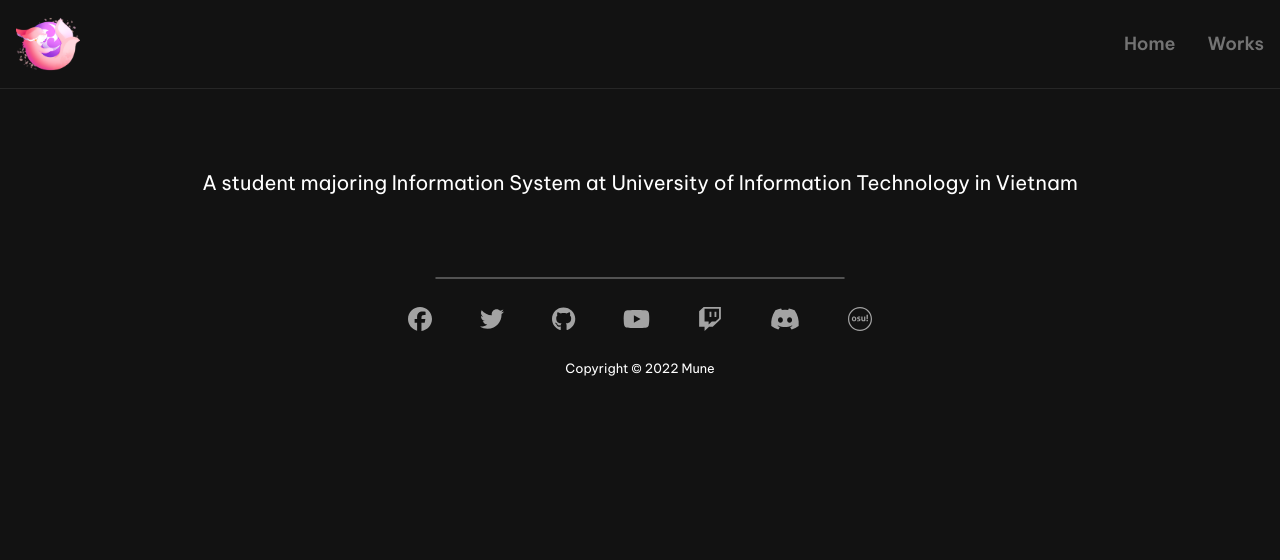
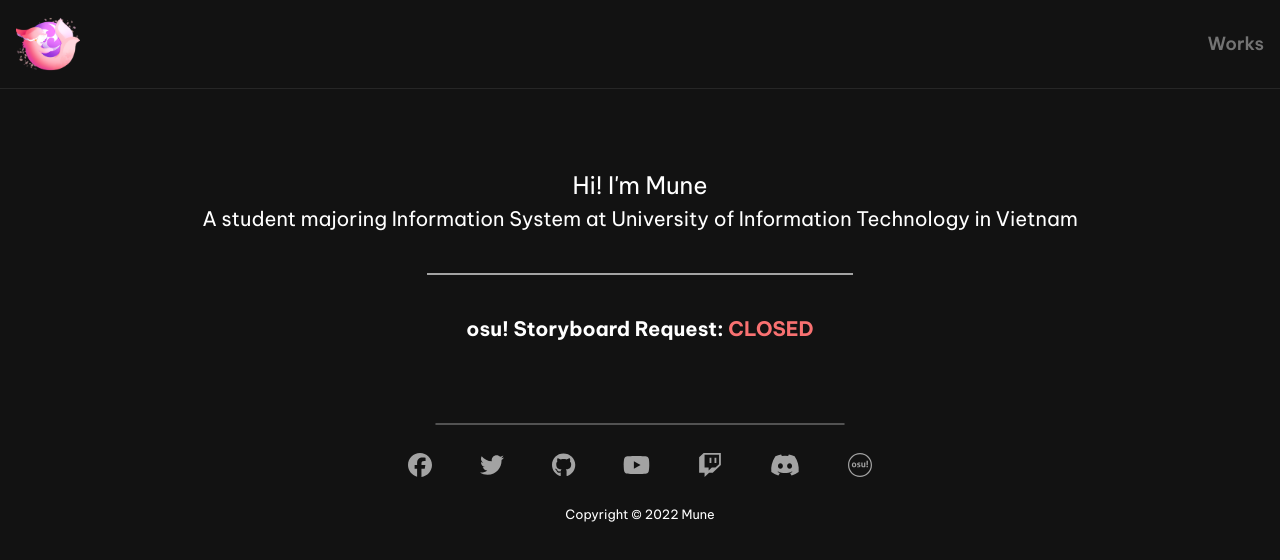
Before and after one commit to munehime/mune.moe, a Next.js app: page / in a window 1280 px wide. Shown: the top 560 px of the page. Built offline with nearby package versions, Linux system fonts and the light colour scheme.

Commit message:
Add osu storyboarding queue page

```diff
--- a/src/components/Header/Header.tsx
+++ b/src/components/Header/Header.tsx
@@ -5,10 +5,6 @@ const links: Array<{
     title: string;
     href: string;
 }> = [
-    {
-        title: "Home",
-        href: "/",
-    },
     {
         title: "Works",
         href: "/works",
--- a/src/pages/index.tsx
+++ b/src/pages/index.tsx
@@ -1,15 +1,38 @@
 import { type NextPage } from "next";
 import Head from "next/head";
+import Link from "next/link";
 
 const Home: NextPage = () => {
+    const osuStoryboardingRequestStatus = process.env.NEXT_PUBLIC_OSU_STORYBOARD_REQUEST_STATUS || "CLOSED";
+
     return (
         <>
             <Head>
                 <title>Mune</title>
             </Head>
-            <div className="mt-20">
+            <div className="mt-20 select-text">
                 <div className="text-xl text-center">
+                    <p className="text-2xl mb-1">Hi! I&#39;m Mune</p>
                     <p>A student majoring Information System at University of Information Technology in Vietnam</p>
+                </div>
+                <hr className="w-[35%] mx-auto my-10 border-t-2 border-neutral-400" />
+                <div className="text-xl text-center">
+                    <div className="font-bold">
+                        osu! Storyboard Request:
+                        <div
+                            className={
+                                "inline" +
+                                (osuStoryboardingRequestStatus !== "CLOSED" ? " text-green-400" : " text-red-400")
+                            }
+                        >
+                            &#160;{osuStoryboardingRequestStatus}
+                        </div>
+                    </div>
+                    {/*<div className="mt-1 text-sm">*/}
+                    {/*    <Link href="/works/storyboards/queue">*/}
+                    {/*        Check out the storyboarding queue here*/}
+                    {/*    </Link>*/}
+                    {/*</div>*/}
                 </div>
             </div>
         </>
--- a/src/pages/works/storyboards/[id].tsx
+++ b/src/pages/works/storyboards/[id].tsx
@@ -100,7 +100,7 @@ const WorksStoryboardsDetails = () => {
                 <div className="w-full mb-4 grid grid-cols-3">
                     <div className="flex items-center">
                         <Link href="/works/storyboards" scroll={false}>
-                            <FontAwesomeIcon icon={faAngleLeft} className="h-7" />
+                            <FontAwesomeIcon icon={faAngleLeft} className="text-2xl" />
                         </Link>
                     </div>
                     <h1 className="text-4xl font-semibold text-center uppercase">Storyboards</h1>
--- a/src/pages/works/storyboards/index.tsx
+++ b/src/pages/works/storyboards/index.tsx
@@ -26,7 +26,7 @@ const WorksStoryboards = () => {
                 <div className="w-full mb-4 grid grid-cols-3">
                     <div className="flex items-center">
                         <Link href="/works" scroll={false}>
-                            <FontAwesomeIcon icon={faAngleLeft} className="h-7" />
+                            <FontAwesomeIcon icon={faAngleLeft} className="text-2xl" />
                         </Link>
                     </div>
                     <h1 className="text-4xl font-semibold text-center uppercase">Storyboards</h1>
--- /dev/null
+++ b/src/pages/works/storyboards/queue/index.tsx
@@ -0,0 +1,27 @@
+import { type NextPage } from "next";
+import Head from "next/head";
+
+const StoryboardingQueue: NextPage = () => {
+    return (
+        <>
+            <Head>
+                <title>Mune | osu! Storyboarding Queue</title>
+            </Head>
+            <div>
+                <div className="w-full mb-4">
+                    <h1 className="text-4xl font-semibold text-center uppercase">osu! Storyboarding Queue</h1>
+                </div>
+                <div className="mt-20 select-text">
+                    <div className="grid grid-cols-4 text-center font-bold">
+                        <div>#</div>
+                        <div>Song / Beatmap</div>
+                        <div>Mapper</div>
+                        <div>Status</div>
+                    </div>
+                </div>
+            </div>
+        </>
+    );
+};
+
+export default StoryboardingQueue;
```
